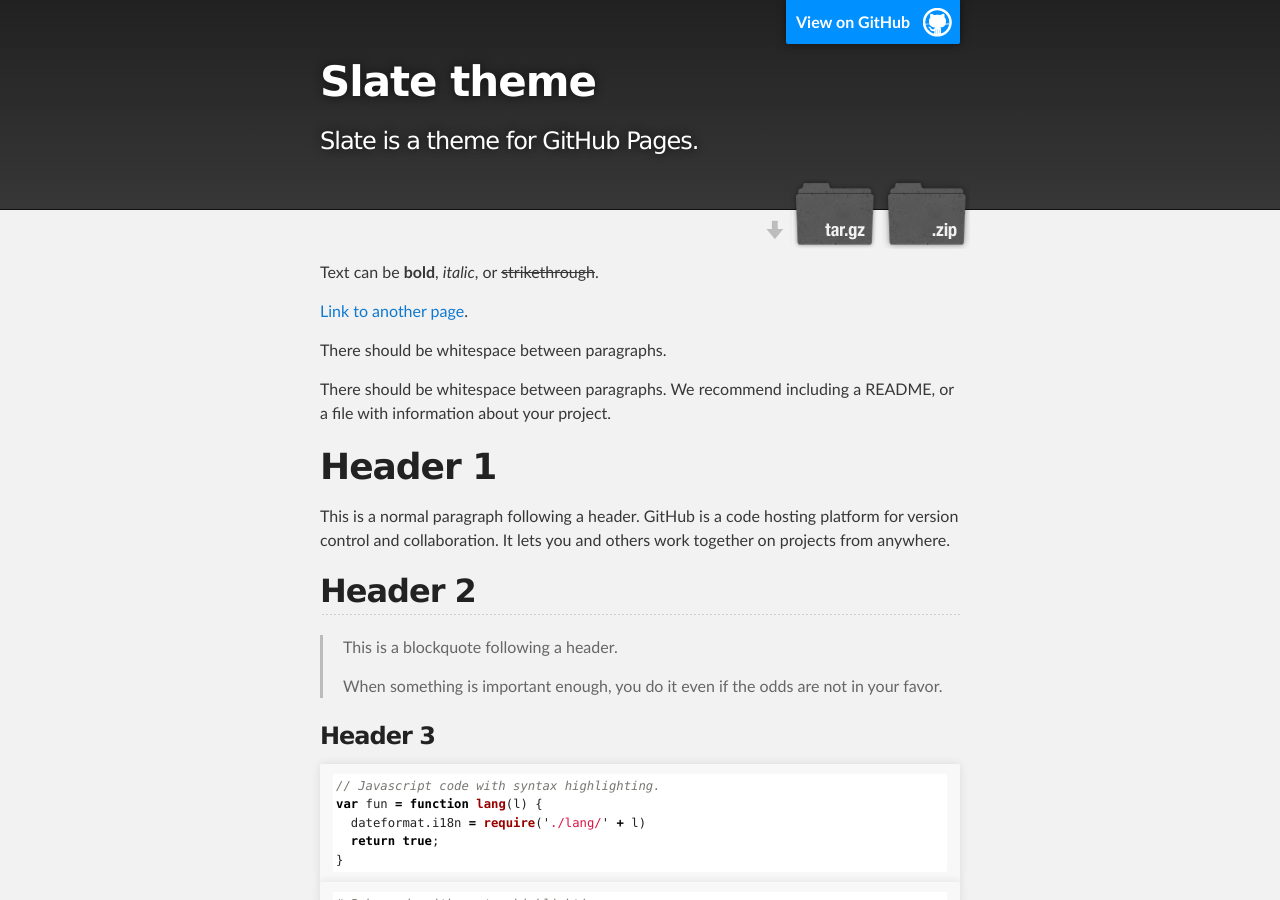
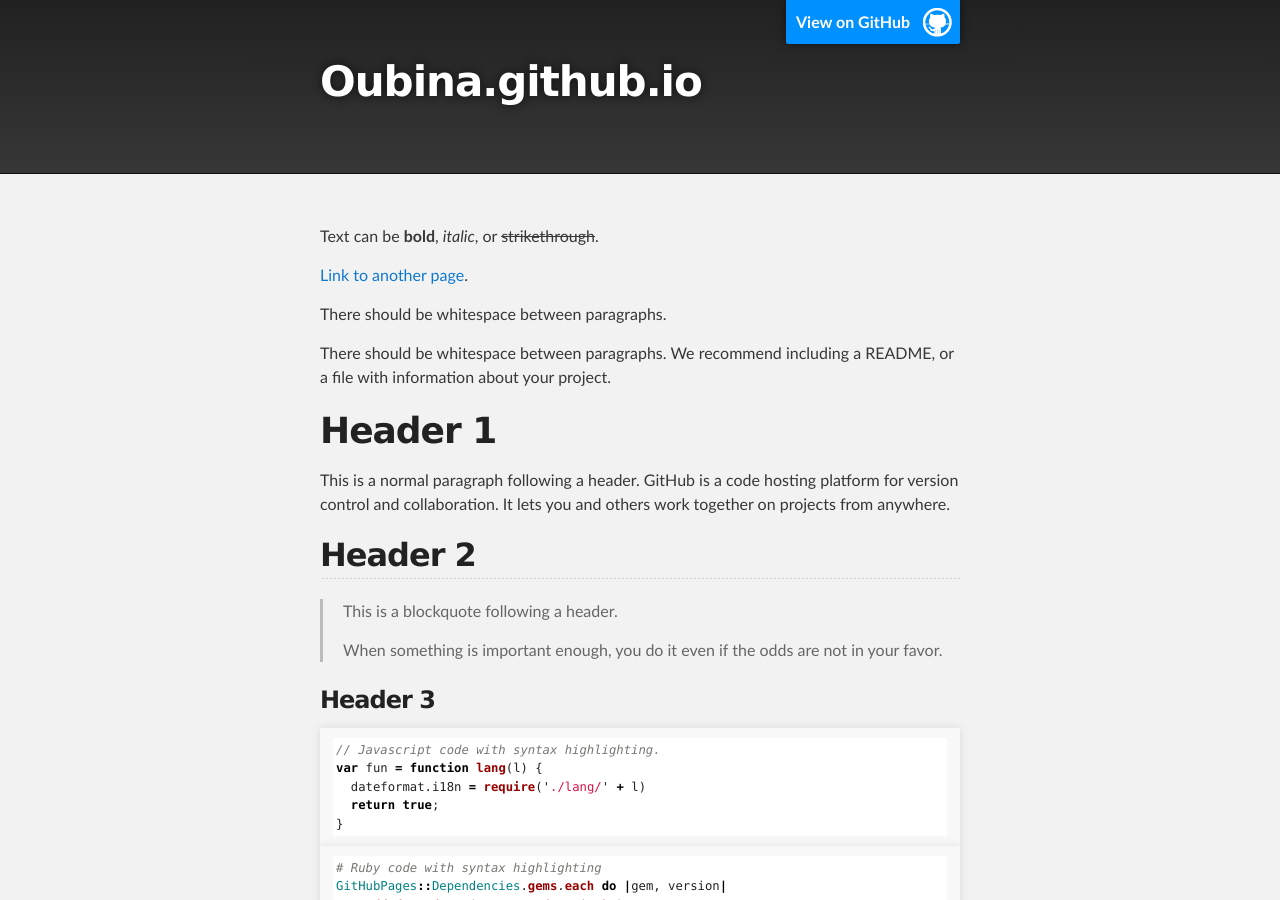
Before and after one commit to Irmouv-Organization/Oubina.github.io, a Jekyll site: the page built from index.md, in a window 1280 px wide and 900 px high. Built offline with Jekyll 4.4.1, drawn with Linux system fonts in a browser that asks for light colours; the repository's description, which GitHub fills in, is left out; some of the changed text lies outside the part shown.

Commit message:
Update _config.yml

```diff
--- a/_config.yml
+++ b/_config.yml
@@ -1,5 +1,3 @@
-title: Slate theme
-description: Slate is a theme for GitHub Pages.
-show_downloads: true
-google_analytics:
-theme: jekyll-theme-slate
+remote_theme: pages-themes/slate@v0.2.0
+plugins:
+- jekyll-remote-theme # add this line to the plugins list if you already have one
```
